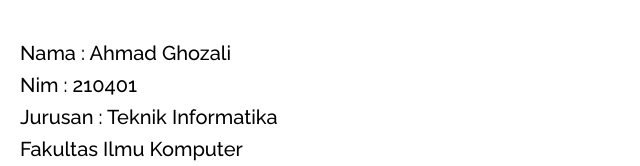
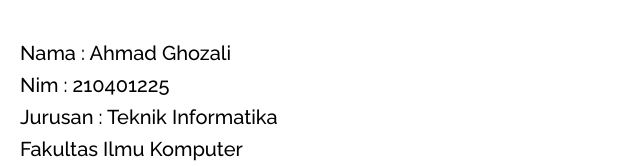
Before and after one commit to ahmadghozal-id/ahmadghozali-id.github.io, a plain HTML site: page index.html in a window 1280 px wide. Shown: the part 899-1065 px from the top of the page, 397-1037 px from the left. Drawn offline with nearby package versions, Linux system fonts and the light colour scheme.

Commit message:
Update index.html

```diff
--- a/index.html
+++ b/index.html
@@ -101,7 +101,7 @@
           <div class="col-lg-9 pt-0 pt-lg-4 content">
             <h5 align = "justify">Nama	: Ahmad Ghozali</h5>
               <h5 align = "justify">
-                Nim	: 210401</h5>
+                Nim	: 210401225</h5>
             <h5 align = "justify">
               Jurusan	: Teknik Informatika</h5>
 
```
